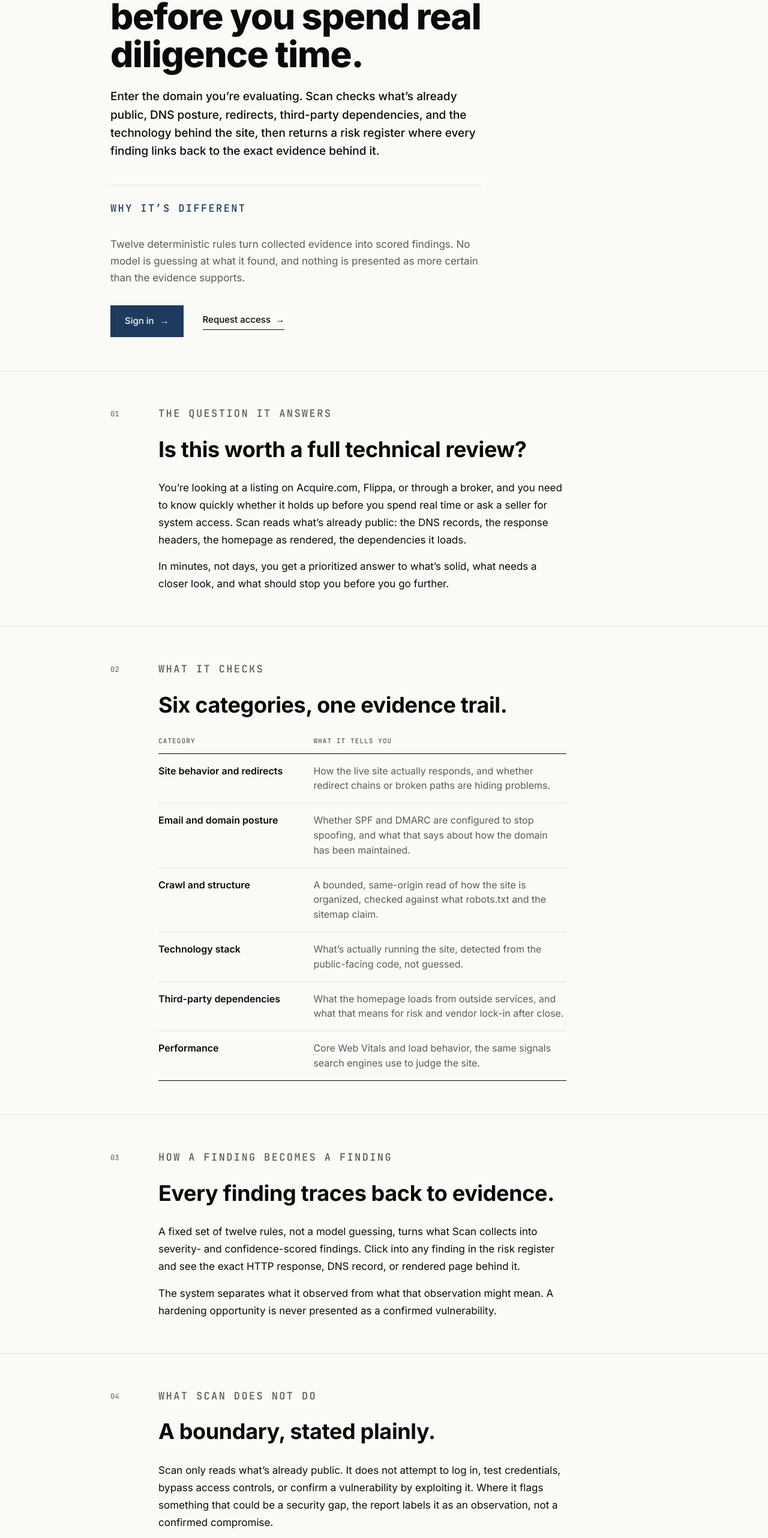
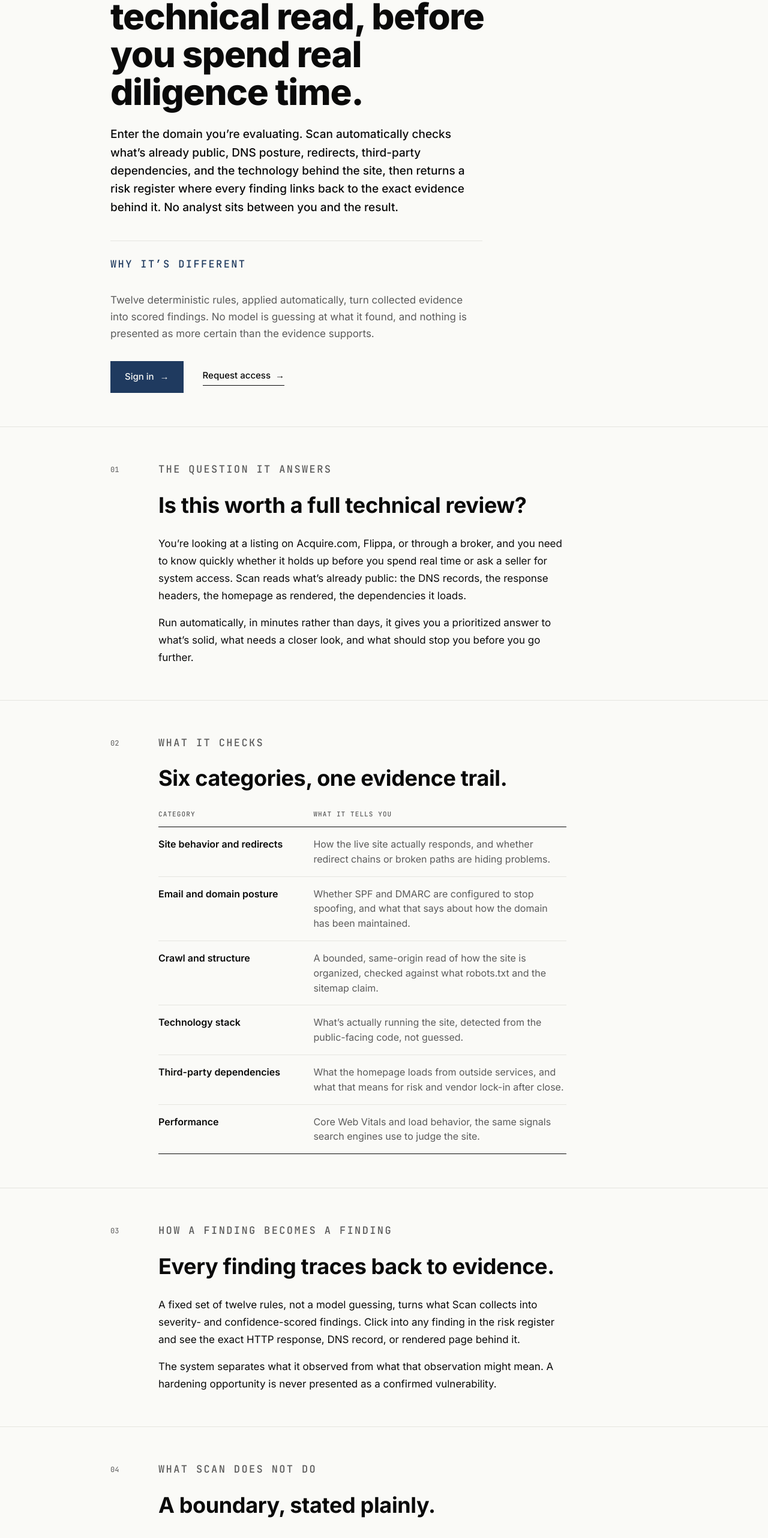
Before and after one commit to d-voorhees/veritech-scan, a Next.js app in the folder apps/web/: page / in a window 1280 px wide. Shown: the part 197-2761 px from the top of the page at 60% size. Built offline with nearby package versions, Linux system fonts and the light colour scheme; no server answers; a web font is replaced by a local one.

Commit message:
logged out state

```diff
--- a/apps/web/src/app/login/page.tsx
+++ b/apps/web/src/app/login/page.tsx
@@ -1,6 +1,7 @@
 "use client";
 
-import { useState } from "react";
+import { Suspense, useState } from "react";
+import { useSearchParams } from "next/navigation";
 
 import { Button } from "@/components/ui/button";
 import { Card, CardContent, CardDescription, CardHeader, CardTitle } from "@/components/ui/card";
@@ -9,10 +10,12 @@ import { ApiError } from "@/lib/api";
 import { productConfig } from "@/lib/config";
 import { useLogin } from "@/lib/use-auth";
 
-export default function LoginPage() {
+function LoginForm() {
   const [email, setEmail] = useState("");
   const [password, setPassword] = useState("");
   const login = useLogin();
+  const searchParams = useSearchParams();
+  const sessionExpired = searchParams.get("session") === "expired";
 
   return (
     <div className="flex min-h-screen items-center justify-center bg-background px-4">
@@ -25,6 +28,11 @@ export default function LoginPage() {
           <CardDescription>Invite-only access. Sign in with your account.</CardDescription>
         </CardHeader>
         <CardContent>
+          {sessionExpired && (
+            <div className="mb-4 border border-border bg-muted px-3 py-2 text-sm text-foreground">
+              You have been logged out.
+            </div>
+          )}
           <form
             className="flex flex-col gap-4"
             onSubmit={(e) => {
@@ -68,3 +76,11 @@ export default function LoginPage() {
     </div>
   );
 }
+
+export default function LoginPage() {
+  return (
+    <Suspense fallback={null}>
+      <LoginForm />
+    </Suspense>
+  );
+}
--- a/apps/web/src/app/page.tsx
+++ b/apps/web/src/app/page.tsx
@@ -272,19 +272,21 @@ export default function HomePage() {
       <header className="hero">
         <div className="outer">
           <div className="hero-inner">
-            <p className="eyebrow">Veritech Scan — a product of Veritech Diligence</p>
-            <h1>A first technical read, before you spend real diligence time.</h1>
+            <p className="eyebrow">Veritech Scan — an automated tool from Veritech Diligence</p>
+            <h1>An automated first technical read, before you spend real diligence time.</h1>
             <p className="standfirst">
-              Enter the domain you&rsquo;re evaluating. Scan checks what&rsquo;s already public, DNS posture,
-              redirects, third-party dependencies, and the technology behind the site, then returns a risk register
-              where every finding links back to the exact evidence behind it.
+              Enter the domain you&rsquo;re evaluating. Scan automatically checks what&rsquo;s already public, DNS
+              posture, redirects, third-party dependencies, and the technology behind the site, then returns a risk
+              register where every finding links back to the exact evidence behind it. No analyst sits between you
+              and the result.
             </p>
 
             <div className="differentiator">
               <p className="eyebrow">Why it&rsquo;s different</p>
               <p>
-                Twelve deterministic rules turn collected evidence into scored findings. No model is guessing at
-                what it found, and nothing is presented as more certain than the evidence supports.
+                Twelve deterministic rules, applied automatically, turn collected evidence into scored findings. No
+                model is guessing at what it found, and nothing is presented as more certain than the evidence
+                supports.
               </p>
             </div>
 
@@ -316,7 +318,7 @@ export default function HomePage() {
                 reads what&rsquo;s already public: the DNS records, the response headers, the homepage as
                 rendered, the dependencies it loads.
               </p>
-              <p>In minutes, not days, you get a prioritized answer to what&rsquo;s solid, what needs a closer look, and what should stop you before you go further.</p>
+              <p>Run automatically, in minutes rather than days, it gives you a prioritized answer to what&rsquo;s solid, what needs a closer look, and what should stop you before you go further.</p>
             </div>
           </div>
         </div>
@@ -406,9 +408,10 @@ export default function HomePage() {
               <p className="eyebrow">What Scan does not do</p>
               <h2>A boundary, stated plainly.</h2>
               <p>
-                Scan only reads what&rsquo;s already public. It does not attempt to log in, test credentials,
-                bypass access controls, or confirm a vulnerability by exploiting it. Where it flags something that
-                could be a security gap, the report labels it as an observation, not a confirmed compromise.
+                Scan is fully automated and stays within a fixed boundary: it only reads what&rsquo;s already
+                public. It does not attempt to log in, test credentials, bypass access controls, or confirm a
+                vulnerability by exploiting it. Where it flags something that could be a security gap, the report
+                labels it as an observation, not a confirmed compromise.
               </p>
               <p>Scan gives you a first read. It does not replace the full nine-layer technical review once a target is worth pursuing further.</p>
             </div>
--- a/apps/web/src/lib/use-auth.ts
+++ b/apps/web/src/lib/use-auth.ts
@@ -19,7 +19,7 @@ export function useRequireAuth() {
   const query = useMe();
 
   if (query.isError && query.error instanceof ApiError && query.error.status === 401) {
-    if (typeof window !== "undefined") router.replace("/login");
+    if (typeof window !== "undefined") router.replace("/login?session=expired");
   }
 
   return query;
```
